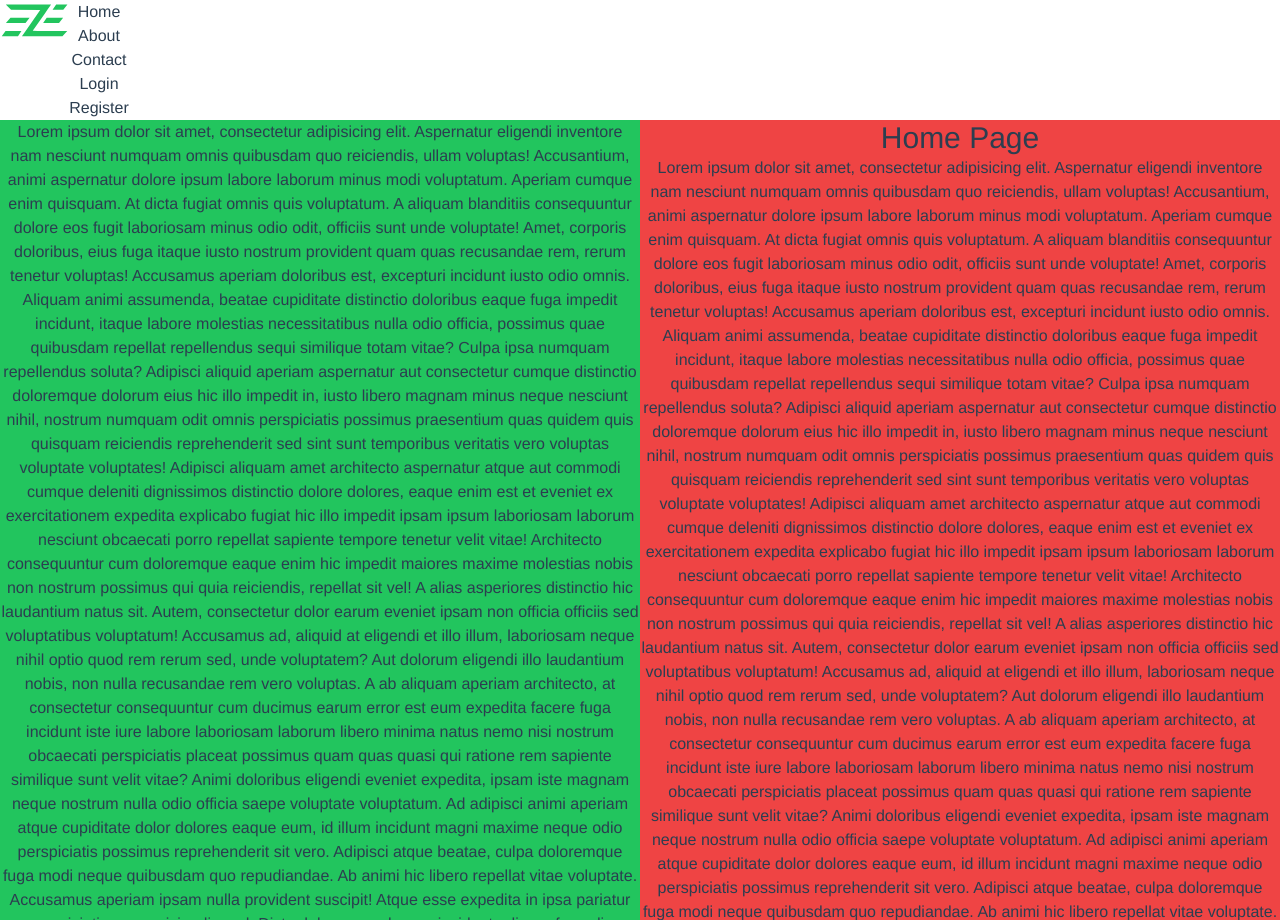
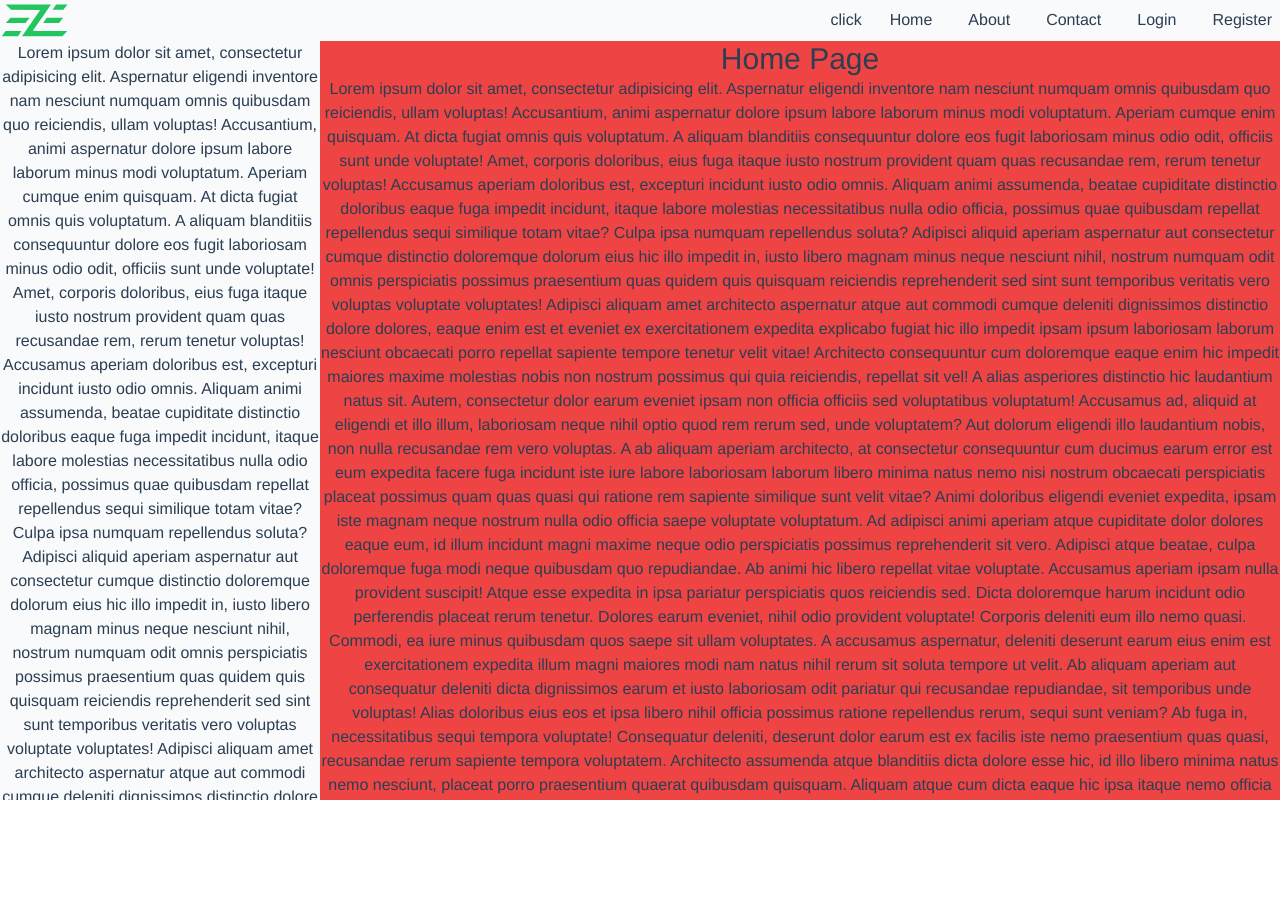
Before and after one commit to Katalyst33/portfolio, a Vue app: page / in a window 1280 px wide. After the commit the page ends 800 px from the top, so only its background shows below. Built offline with nearby package versions, Linux system fonts and the light colour scheme; some icons are missing.

Commit message:
mobile display

```diff
--- a/index.html
+++ b/index.html
@@ -1,5 +1,5 @@
 <!DOCTYPE html>
-<html lang="en">
+<html lang="en" id="theme">
   <head>
     <meta charset="UTF-8" />
     <link rel="icon" href="/favicon.ico" />
@@ -8,7 +8,7 @@
   </head>
   <body>
 
-  <div id="app">
+  <div id="app" class="bg-slate-50 dark:bg-slate-900">
 
   </div>
     <script type="module" src="/src/main.ts"></script>
--- a/package.json
+++ b/package.json
@@ -17,6 +17,7 @@
   "devDependencies": {
     "@fortawesome/fontawesome-pro": "^5.15.3",
     "@rushstack/eslint-patch": "^1.1.0",
+    "@tailwindcss/typography": "^0.5.0",
     "@types/node": "^16.11.17",
     "@vitejs/plugin-vue": "^2.0.1",
     "@vue/eslint-config-prettier": "^7.0.0",
--- a/src/App.vue
+++ b/src/App.vue
@@ -1,19 +1,32 @@
 <script setup lang="ts">
 import { dummy_text1k, dummy_text_short } from "../export";
 import HeaderComponent from "@/HeaderComponent.vue";
+
 // import MouseComponent from "@/MouseComponent.vue";
+
+// On page load or when changing themes, best to add inline in `head` to avoid FOUC
+if (
+  localStorage.theme === "dark" ||
+  (!("theme" in localStorage) &&
+    window.matchMedia("(prefers-color-scheme: dark)").matches)
+) {
+  document.documentElement.classList.add("dark");
+} else {
+  document.documentElement.classList.remove("dark");
+}
 </script>
 <template>
   <!--  <MouseComponent />-->
-  <HeaderComponent />
-  <div class="h-screen bg-yellow-200 overflow-y-hidden">
-    <div class="container mx-auto">
+  <div class="h-screen overflow-y-hidden">
+    <HeaderComponent class="shadow-orange-500" />
+
+    <div class="">
       <div class>
-        <div class="grid grid-cols-2">
-          <div class="bg-green-500">
+        <div class="grid lg:grid-cols-4">
+          <div class="bg-slate-50 dark:bg-slate-900">
             {{ dummy_text1k }}
           </div>
-          <div class="bg-red-500 h-[1000px] overflow-y-scroll">
+          <div class="bg-red-500 h-[1000px] col-span-3 overflow-y-scroll">
             <router-view />
           </div>
         </div>
--- a/src/HeaderComponent.vue
+++ b/src/HeaderComponent.vue
@@ -1,20 +1,39 @@
 <template>
-  <header>
-    <div class="flex justify-between">
+  <div class="shadow-lg border-b border-b-slate-50 dark:border-b-green-500">
+    <div class="flex justify-between items-center">
       <AppLogo />
-      <div>
+      <div class="flex items-center space-x-4">
+        <button @click="setTheme">click</button>
         <ul v-for="(item, index) in menuItems" :key="index">
-          <li>
-            <router-link :to="item.link">{{ item.title }}</router-link>
+          <li class="flex items-center space-x-1">
             <i :class="item.icon"></i>
+            <router-link
+              class="px-2 hidden md:block dark:text-slate-50"
+              :to="item.link"
+              >{{ item.title }}</router-link
+            >
           </li>
         </ul>
       </div>
     </div>
-  </header>
+  </div>
 </template>
 <script setup lang="ts">
 import AppLogo from "@/components/icons/AppLogo.vue";
+
+function setTheme() {
+  const body = document.getElementById("theme") as HTMLBodyElement;
+  console.log(body);
+  const light = localStorage.theme === "light";
+  if (light) {
+    localStorage.theme = "dark";
+    body.classList.add("dark");
+  } else {
+    localStorage.theme = "light";
+
+    body.classList.remove("dark");
+  }
+}
 
 const menuItems = [
   {
--- a/tailwind.config.js
+++ b/tailwind.config.js
@@ -1,8 +1,10 @@
 // eslint-disable-next-line no-undef
 module.exports = {
+  darkMode: "class",
   content: ["./index.html", "./src/**/*.{vue,js,ts,jsx,tsx}"],
   theme: {
     extend: {},
   },
-  plugins: [],
+
+  plugins: [require("@tailwindcss/typography")],
 };
```
Also changed, not shown: 2 other files (tests, documents, lock files or other folders).
